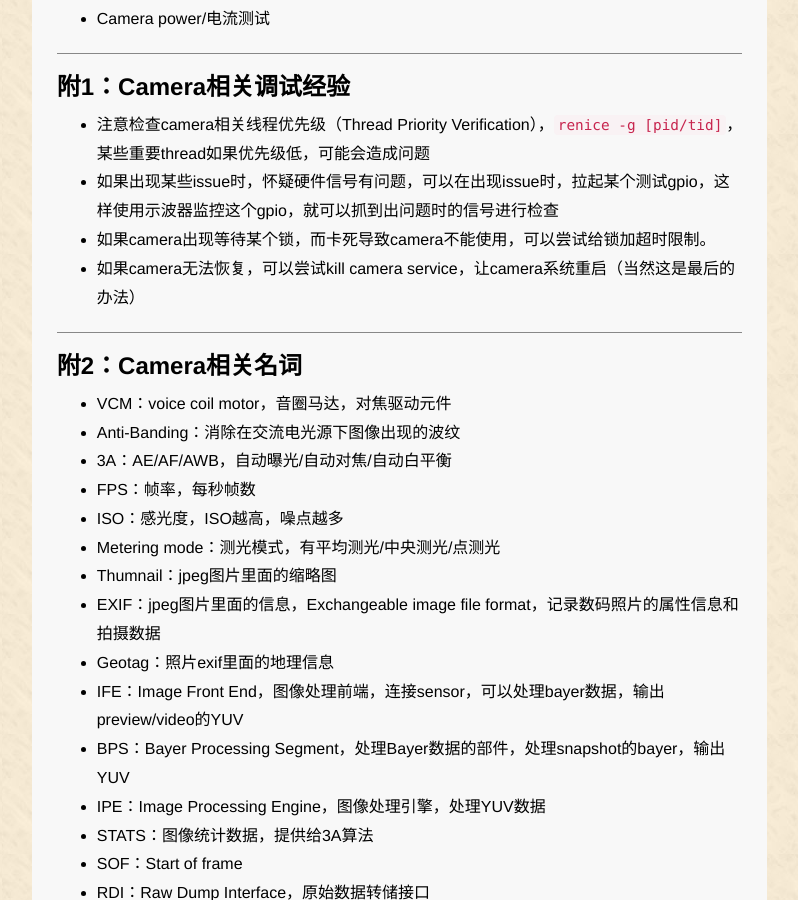
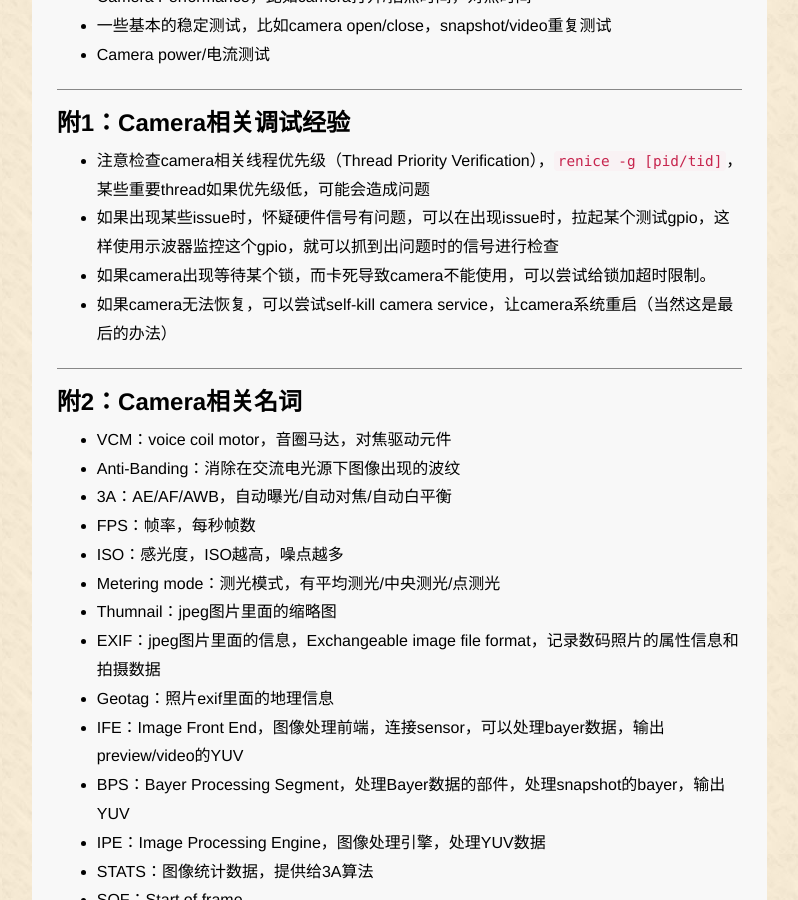
Before and after one commit to cleanli/cleanhome, a Jekyll site: the page built from _posts/tech/2020-12-27-Camera_Related_works.md, in a window 1280 px wide and 900 px high, scrolled down 2746 px. Shown: the whole window, without its empty margins (118-916 px from the left). Built offline with Jekyll 4.4.1, drawn with Linux system fonts in a browser that asks for light colours; some of the changed text lies outside the part shown.

Commit message:
update 20201229

```diff
--- a/_posts/tech/2020-12-27-Camera_Related_works.md
+++ b/_posts/tech/2020-12-27-Camera_Related_works.md
@@ -98,7 +101,7 @@ Camera 有效像素 * ADC色彩深度 * 帧率 * (1+20%) < lane数 * mipi速率<
 - 注意检查camera相关线程优先级（Thread Priority Verification），`renice -g [pid/tid]`，某些重要thread如果优先级低，可能会造成问题
 - 如果出现某些issue时，怀疑硬件信号有问题，可以在出现issue时，拉起某个测试gpio，这样使用示波器监控这个gpio，就可以抓到出问题时的信号进行检查
 - 如果camera出现等待某个锁，而卡死导致camera不能使用，可以尝试给锁加超时限制。
-- 如果camera无法恢复，可以尝试kill camera service，让camera系统重启（当然这是最后的办法）
+- 如果camera无法恢复，可以尝试self-kill camera service，让camera系统重启（当然这是最后的办法）
 
 ---
 ### 附2：Camera相关名词
```
Also changed, not shown: other parts of _posts/tech/2020-12-27-Camera_Related_works.md (+4 -1 lines).
